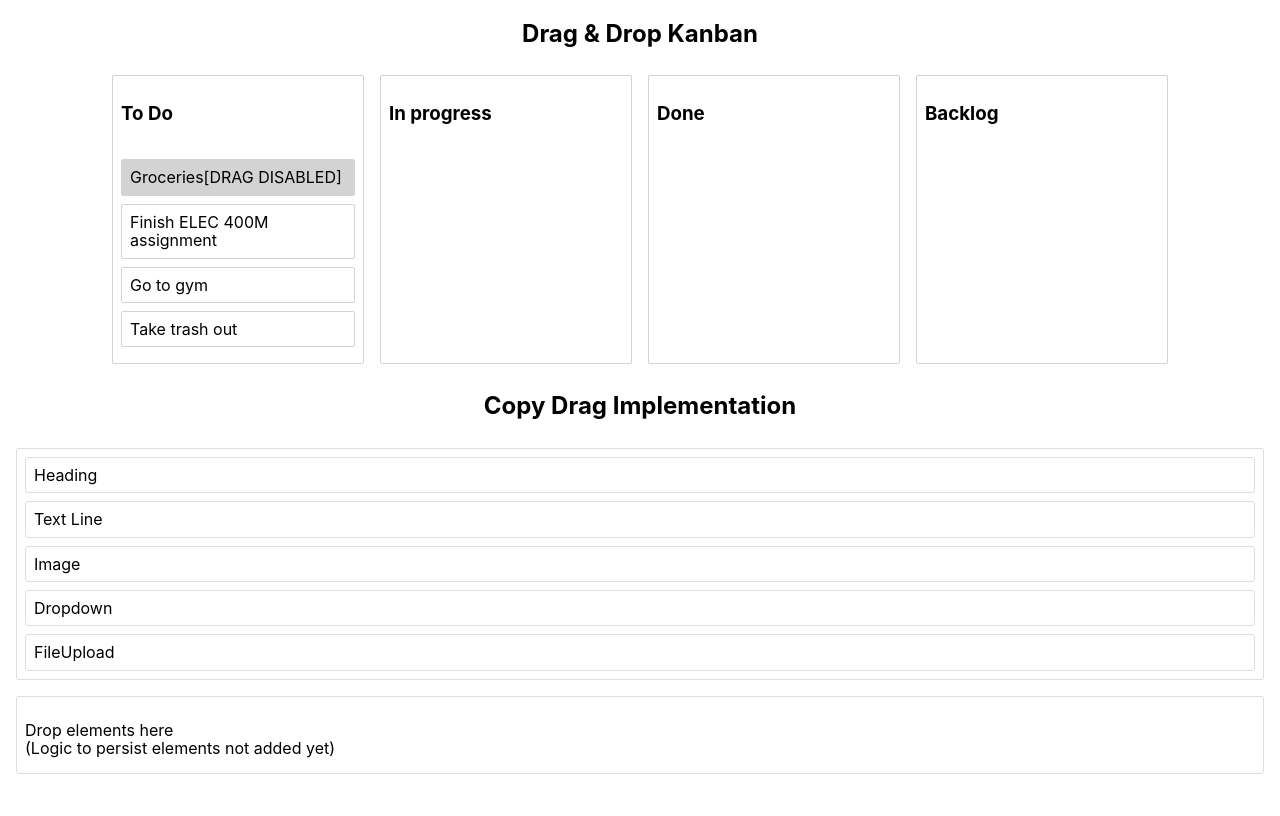
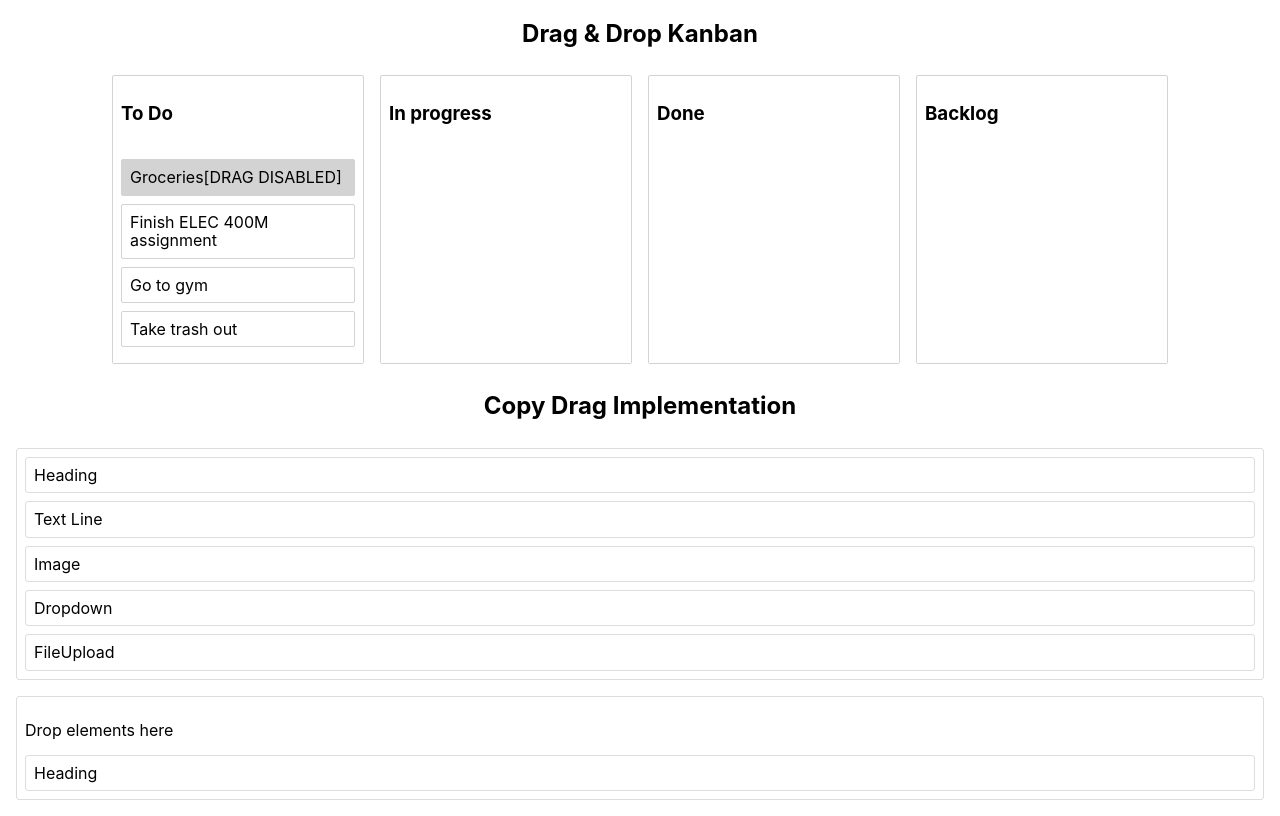
Before and after one commit to mathewbushuru/drag-and-drop-task-app, a React (Create React App) app: page / in a window 1280 px wide. Built offline with nearby package versions, Linux system fonts and the light colour scheme.

Commit message:
minor changes

```diff
--- a/src/CopyDrag.jsx
+++ b/src/CopyDrag.jsx
@@ -1,8 +1,10 @@
-import React from "react";
+import React, { useState } from "react";
 import { DragDropContext } from "react-beautiful-dnd";
 import styled from "styled-components";
 import StrictModeDroppable from "./components/StrictModeDroppable";
 import { Draggable } from "react-beautiful-dnd";
+
+import { droppedItems } from "./data/copy-drag-data";
 
 const Container = styled.div`
   margin: 0.5rem;
@@ -23,7 +25,7 @@ const Kiosk = styled(List)`
   // position: absolute;
   // right: 0;
   // width: 200px;
-  flex: 1 1  15%;
+  flex: 1 1 15%;
 `;
 const Item = styled.div`
   padding: 0.5rem;
@@ -42,6 +44,8 @@ const Content = styled(List)`
 `;
 
 export const CopyDrag = () => {
+  const [droppedItemsData, setDroppedItemsData] = useState(droppedItems);
+
   const ITEMS = [
     {
       id: "headingElement",
@@ -66,16 +70,27 @@ export const CopyDrag = () => {
   ];
 
   const dragEndHandler = (result) => {
-    console.log("Element  dropped");
+    const { destination, source, draggableId, type } = result;
+    if (!destination) {
+      return;
+    }
+    console.log(`
+        Drag ended.
+        draggableId:${result.draggableId}.
+        source-id:${result.source.droppableId}.
+        source-index:${result.source.index}.
+        destination-id:${result.destination.droppableId}.
+        destination-index:${result.destination.index}.
+    `);
+    if (result.destination.droppableId === "contentDroppable") {
+      console.log("Element  dropped  in content box");
+    }
   };
 
   return (
     <DragDropContext onDragEnd={dragEndHandler}>
       <Container>
-        <StrictModeDroppable
-          droppableId="kioskDroppable"
-          isDropDisabled={false}
-        >
+        <StrictModeDroppable droppableId="kioskDroppable" isDropDisabled={true}>
           {(provided, snapshot) => (
             <Kiosk
               {...provided.droppableProps}
@@ -117,10 +132,24 @@ export const CopyDrag = () => {
               ref={provided.innerRef}
               isDraggingOver={snapshot.isDraggingOver}
             >
-              <p>
-                Drop elements here <br /> (Logic to persist elements not added
-                yet)
-              </p>
+              <p>Drop elements here</p>
+              {droppedItemsData.map((item, index) => (
+                <Draggable key={item.id} draggableId={item.id} index={index}>
+                  {(provided, snapshot) => (
+                    <>
+                      <Item
+                        {...provided.draggableProps}
+                        {...provided.dragHandleProps}
+                        ref={provided.innerRef}
+                        isDragging={snapshot.isDragging}
+                      >
+                        {item.content}
+                      </Item>
+                      {snapshot.isDragging && <Clone>{item.content}</Clone>}
+                    </>
+                  )}
+                </Draggable>
+              ))}
               {provided.placeholder}
             </Content>
           )}
--- /dev/null
+++ b/src/data/copy-drag-data.js
@@ -0,0 +1,6 @@
+export const droppedItems = [
+  {
+    id: "headingElement2",
+    content: "Heading",
+  },
+];
```
